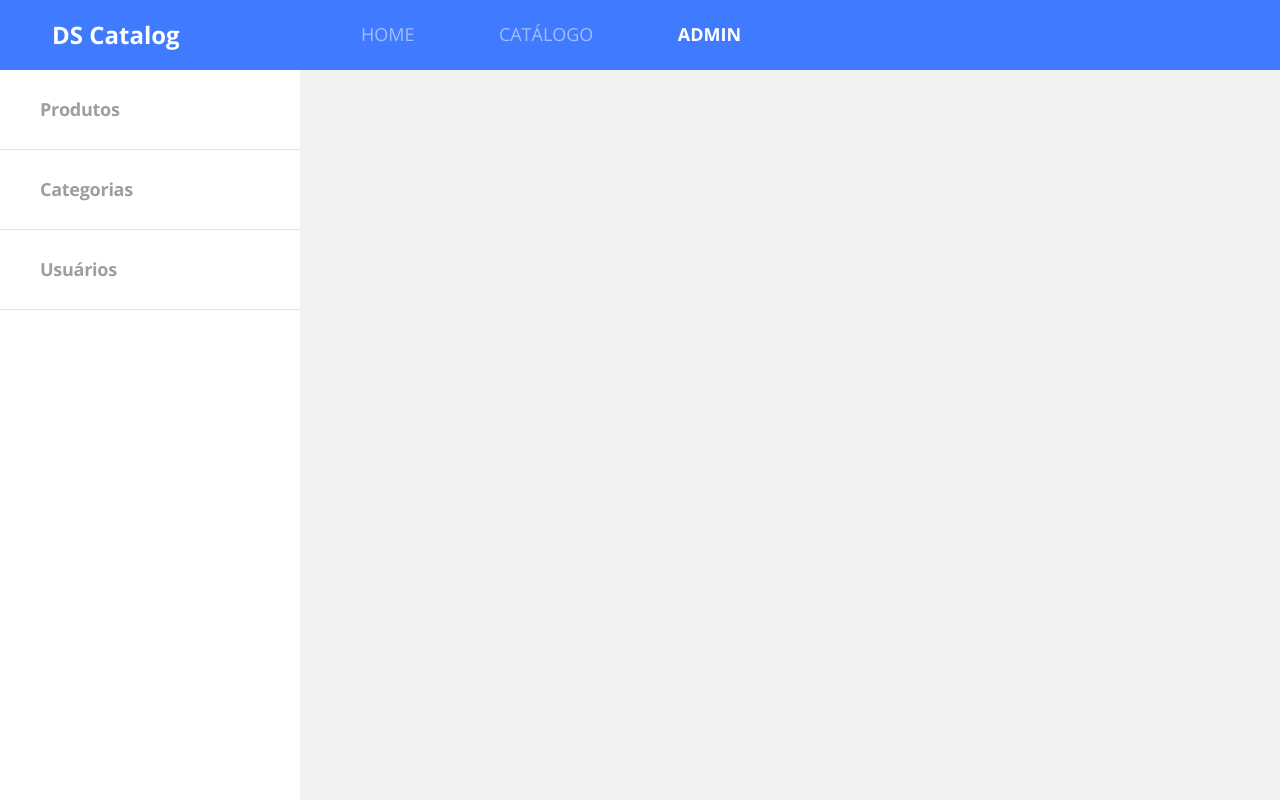
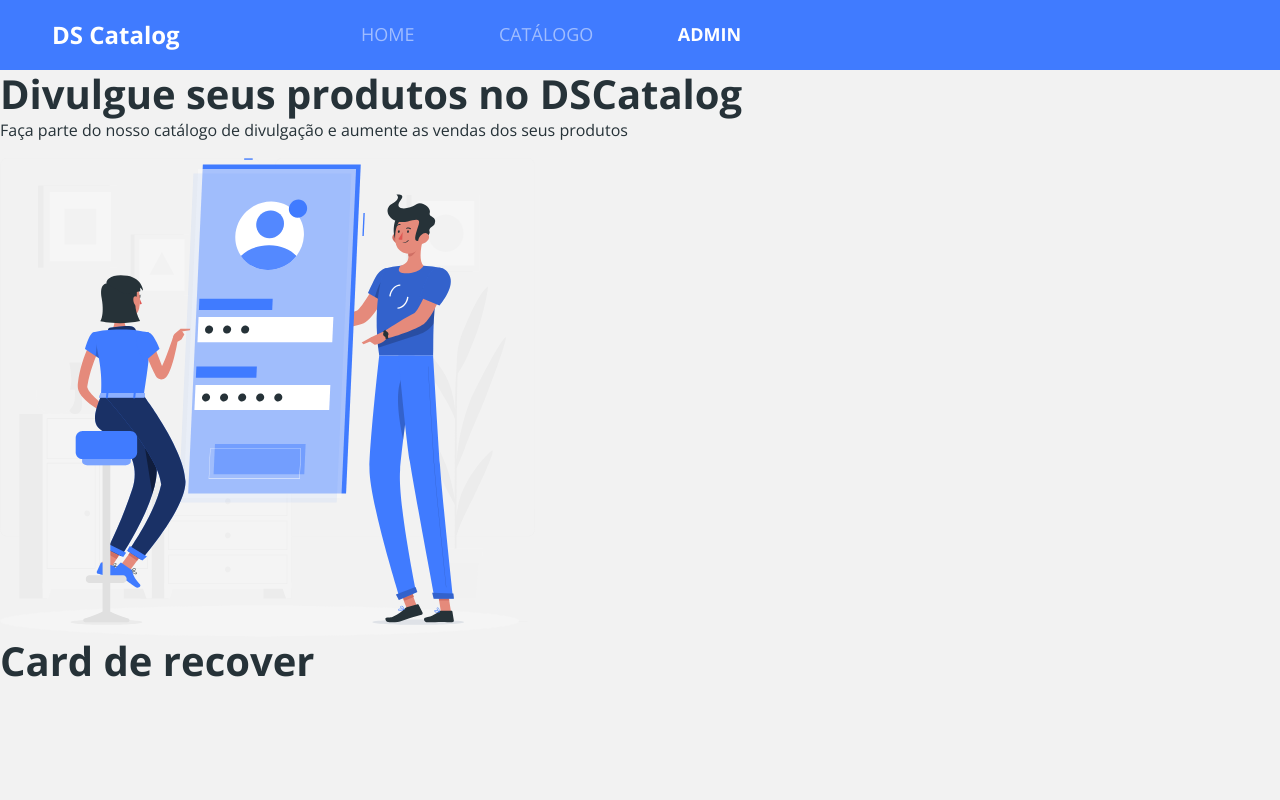
Before and after one commit to bortolattolucas/dscatalog-devsuperior-3-0, a React (Create React App) app in the folder frontweb/: page /admin/auth/recover in a window 1280 px wide. Built offline with nearby package versions, Linux system fonts and the light colour scheme; no server answers.

Commit message:
Auth Routes

```diff
--- a/frontweb/src/Routes.tsx
+++ b/frontweb/src/Routes.tsx
@@ -4,6 +4,7 @@ import Navbar from "./components/Navbar";
 import Catalog from "./pages/Catalog";
 import Admin from "./pages/Admin";
 import ProductDetails from "./pages/ProductDetails";
+import Auth from "./pages/Admin/Auth";
 
 const Routes = () => (
 
@@ -20,6 +21,10 @@ const Routes = () => (
                 <ProductDetails/>
             </Route>
             <Redirect from="/admin" to="/admin/products" exact/>
+            <Redirect from="/admin/auth" to="/admin/auth/login" exact/>
+            <Route path="/admin/auth">
+                <Auth/>
+            </Route>
             <Route path="/admin">
                 <Admin/>
             </Route>
--- /dev/null
+++ b/frontweb/src/pages/Admin/Auth/index.tsx
@@ -0,0 +1,29 @@
+import {ReactComponent as AuthImage} from 'assets/images/auth-image.svg';
+import {Route, Switch} from "react-router-dom";
+
+const Auth = () => {
+    return (
+        <div className="auth-container">
+            <div className="auth-banner-container">
+                <h1>Divulgue seus produtos no DSCatalog</h1>
+                <p>Faça parte do nosso catálogo de divulgação e aumente as vendas dos seus produtos</p>
+                <AuthImage/>
+            </div>
+            <div className="auth-form-container">
+                <Switch>
+                    <Route path="/admin/auth/login">
+                        <h1>Card de login</h1>
+                    </Route>
+                    <Route path="/admin/auth/signup">
+                        <h1>Card de signup</h1>
+                    </Route>
+                    <Route path="/admin/auth/recover">
+                        <h1>Card de recover</h1>
+                    </Route>
+                </Switch>
+            </div>
+        </div>
+    );
+}
+
+export default Auth;
```
Also changed, not shown: frontweb/src/assets/images/auth-image.svg (added).
